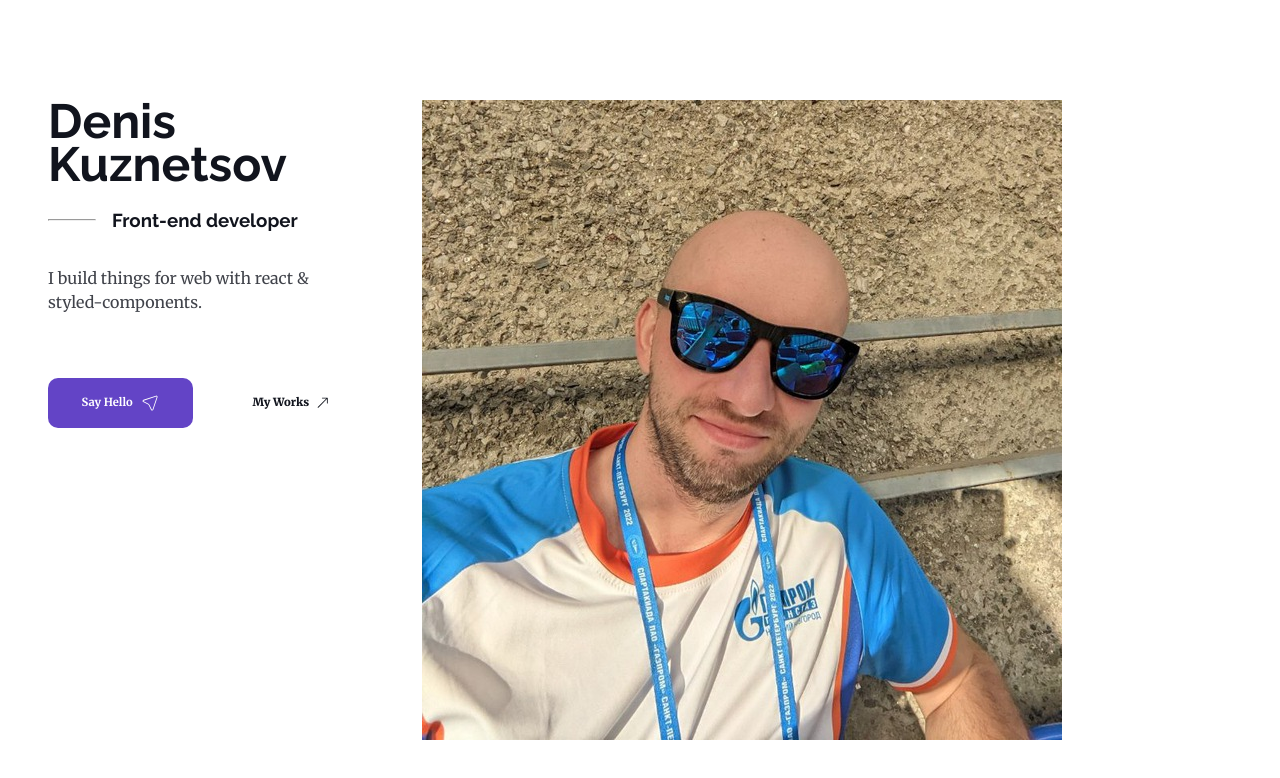
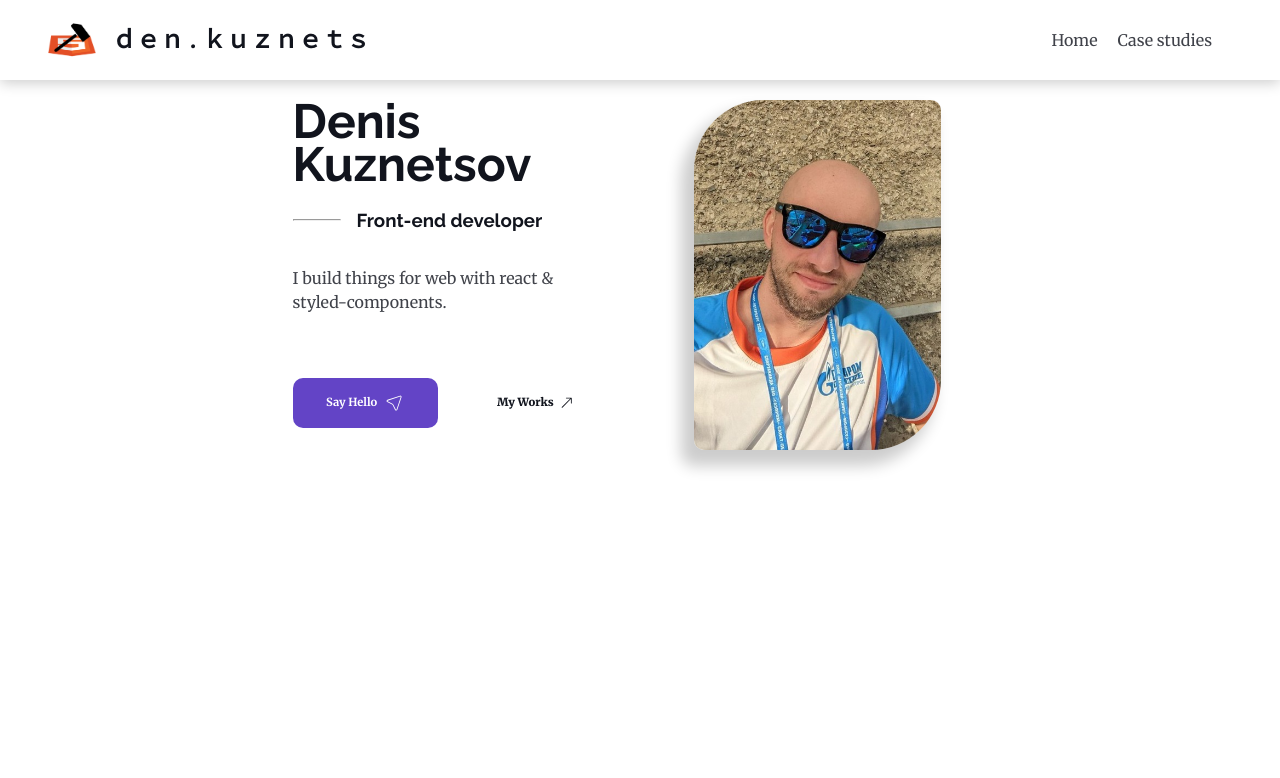
Before and after one commit to DenKuznets/portfolio, a React (Vite) app: page / in a window 1280 px wide. Shown: the top 778 px of the page. Built offline with nearby package versions, Linux system fonts and the light colour scheme.

Commit message:
hero complete

```diff
--- a/src/App.jsx
+++ b/src/App.jsx
@@ -17,7 +17,7 @@ function App() {
             navigator.language === "ru" ? localization.ru : localization.en
           }
         >
-          {/* <Header /> */}
+          <Header />
           <main>{/* {lorem500} */}
             <section id="hero">
               <Hero />
--- a/src/components/styled/Hero.styled.js
+++ b/src/components/styled/Hero.styled.js
@@ -1,9 +1,17 @@
 import styled from "styled-components";
+import { screen } from "../../../utils";
 
 const HeroStyled = styled.div`
   display: flex;
   margin: 0 auto;
   gap: 5%;
+  max-width: 800px;
+  justify-content: center;
+  @media (max-width: ${screen.px768}) {
+    flex-direction: column;
+    align-items: center;
+    gap: 30px;
+  }
 
   .hero-text {
     max-width: 315px;
@@ -30,6 +38,14 @@ const HeroStyled = styled.div`
 
   .hero-img {
     flex: 1;
+    max-width: 340px;
+    display: flex;
+    justify-content: center;
+    img {
+      max-height: 350px;
+      border-radius: 70px 10px;
+      box-shadow: rgba(0, 0, 0, 0.2) -10px 13px 15px 3px;
+    }
   }
 
   .container-small {
```
Also changed, not shown: public/images/avatar.jpg.
